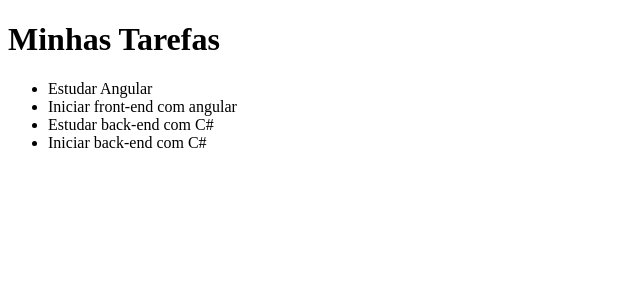
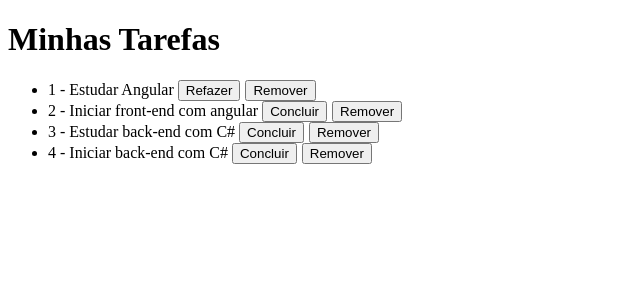
Before and after one commit to MarcusViniSouza/prj-Todo---balta.io, an Angular app: page / in a window 1280 px wide. Shown: the top 300 px of the page, without its empty margins (0-640 px from the left). Built offline with nearby package versions, Linux system fonts and the light colour scheme.

Commit message:
Inclusão das ações de Deletar, Concluido e Refazer.

```diff
--- a/src/app/app.component.css
+++ b/src/app/app.component.css
@@ -0,0 +1,5 @@
+li button {
+  align-items: flex-end;
+  margin-right: 5px;
+  border-radius: 8px solid;
+}
--- a/src/app/app.component.html
+++ b/src/app/app.component.html
@@ -1,5 +1,9 @@
 <h1>{{ title }}</h1>
 
 <ul>
-  <li *ngFor="let todo of todos">{{ todo }}</li>
+  <li *ngFor="let todo of todos">{{ todo.id }} - {{ todo.title }}
+    <button *ngIf="!todo.done" (click)="markAsDone(todo)">Concluir</button>
+    <button *ngIf="todo.done" (click)="markAsUndone(todo)">Refazer</button>
+    <button (click)="remove(todo)">Remover</button>
+  </li>
 </ul>
--- a/src/app/app.component.ts
+++ b/src/app/app.component.ts
@@ -1,4 +1,5 @@
 import { Component } from '@angular/core';
+import { Todo } from 'src/models/todo.model';
 
 @Component({
   selector: 'app-root',
@@ -6,13 +7,28 @@ import { Component } from '@angular/core';
   styleUrls: ['./app.component.css']
 })
 export class AppComponent {
-   public todos: any[] = [];
+   public todos: Todo[] = [];
    public title: String= 'Minhas Tarefas';
 
    constructor() {
-     this.todos.push('Estudar Angular');
-     this.todos.push('Iniciar front-end com angular');
-     this.todos.push('Estudar back-end com C#');
-     this.todos.push('Iniciar back-end com C#');
+     this.todos.push(new Todo(1, 'Estudar Angular', true));
+     this.todos.push(new Todo(2, 'Iniciar front-end com angular', false));
+     this.todos.push(new Todo(3, 'Estudar back-end com C#', false));
+     this.todos.push(new Todo(4, 'Iniciar back-end com C#', false));
+   }
+
+   remove(todo: Todo) {
+     const index = this.todos.indexOf(todo);
+     if (index !== -1) {
+        this.todos.splice(index, 1);
+     }
+   }
+
+   markAsDone(todo: Todo) {
+     todo.done = true;
+   }
+
+   markAsUndone(todo: Todo) {
+     todo.done = false;
    }
 }
--- /dev/null
+++ b/src/models/todo.model.ts
@@ -0,0 +1,10 @@
+export class Todo {
+  /**
+   *
+   */
+  constructor(
+    public id: Number,
+    public title: String,
+    public done: Boolean,
+  ) {}
+}
```
